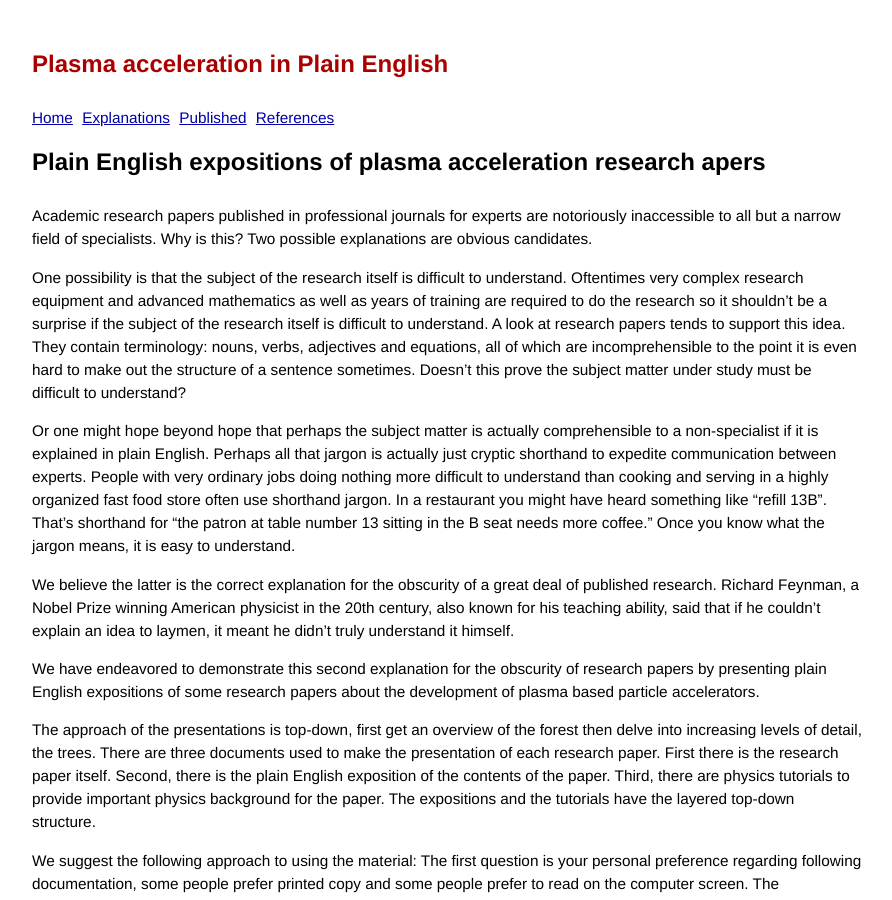
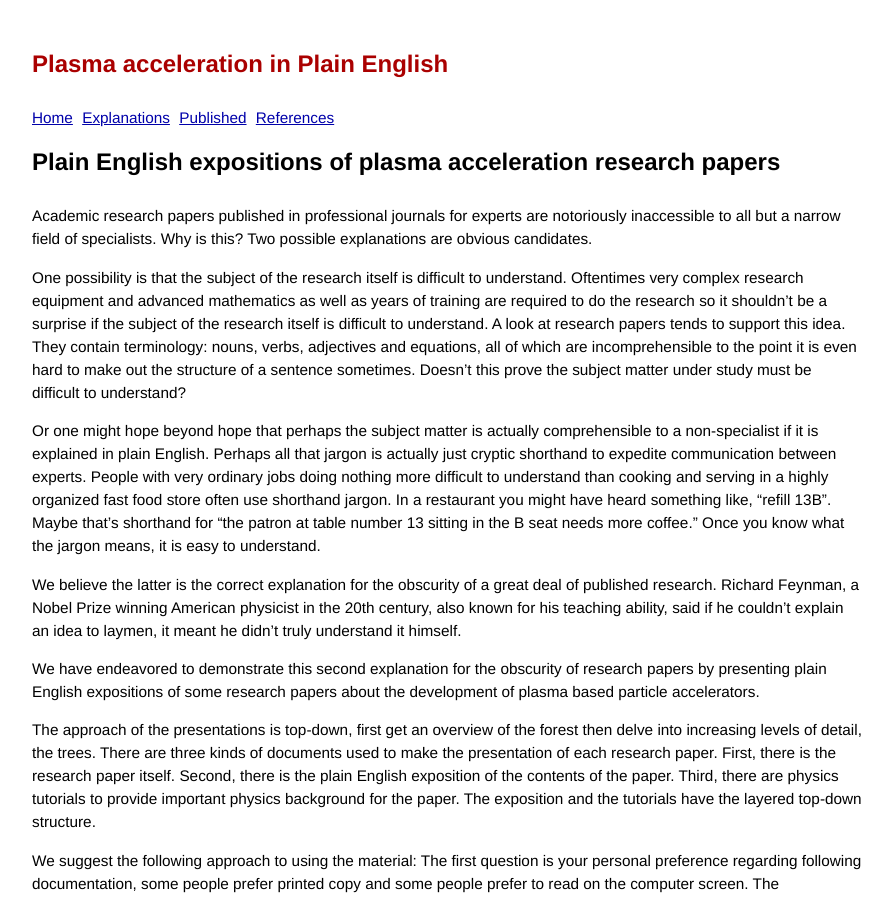
Before and after one commit to grbfacet/facet, a Jekyll site: the page built from plasma-accel-explained.md, in a window 1280 px wide and 900 px high. Shown: the whole window, without its empty margins (193-1085 px from the left). Built offline with Jekyll 4.4.1, drawn with Linux system fonts in a browser that asks for light colours.

Commit message:
Update plasma-accel-explained.md

```diff
--- a/plasma-accel-explained.md
+++ b/plasma-accel-explained.md
@@ -1,6 +1,6 @@
 ---
 layout: default
-title: Plain English expositions of plasma acceleration research apers
+title: Plain English expositions of plasma acceleration research papers
 ---
 
 
@@ -9,13 +9,13 @@ Academic research papers published in professional journals for experts are noto
 
 One possibility is that the subject of the research itself is difficult to understand. Oftentimes very complex research equipment and advanced mathematics as well as years of training are required to do the research so it shouldn’t be a surprise if the subject of the research itself is difficult to understand. A look at research papers tends to support this idea. They contain terminology: nouns, verbs, adjectives and equations, all of which are incomprehensible to the point it is even hard to make out the structure of a sentence sometimes. Doesn’t this prove the subject matter under study must be difficult to understand?
 
-Or one might hope beyond hope that perhaps the subject matter is actually comprehensible to a non-specialist if it is explained in plain English. Perhaps all that jargon is actually just cryptic shorthand to expedite communication between experts. People with very ordinary jobs doing nothing more difficult to understand than cooking and serving in a highly organized fast food store often use shorthand jargon. In a restaurant you might have heard something like “refill 13B”. That’s shorthand for “the patron at table number 13 sitting in the B seat needs more coffee.” Once you know what the jargon means, it is easy to understand.
+Or one might hope beyond hope that perhaps the subject matter is actually comprehensible to a non-specialist if it is explained in plain English. Perhaps all that jargon is actually just cryptic shorthand to expedite communication between experts. People with very ordinary jobs doing nothing more difficult to understand than cooking and serving in a highly organized fast food store often use shorthand jargon. In a restaurant you might have heard something like, “refill 13B”. Maybe that’s shorthand for “the patron at table number 13 sitting in the B seat needs more coffee.” Once you know what the jargon means, it is easy to understand.
 
-We believe the latter is the correct explanation for the obscurity of a great deal of published research. Richard Feynman, a Nobel Prize winning American physicist in the 20th century, also known for his teaching ability, said that if he couldn’t explain an idea to laymen, it meant he didn’t truly understand it himself.
+We believe the latter is the correct explanation for the obscurity of a great deal of published research. Richard Feynman, a Nobel Prize winning American physicist in the 20th century, also known for his teaching ability, said if he couldn’t explain an idea to laymen, it meant he didn’t truly understand it himself.
 
 We have endeavored to demonstrate this second explanation for the obscurity of research papers by presenting plain English expositions of some research papers about the development of plasma based particle accelerators.
 
-The approach of the presentations is top-down, first get an overview of the forest then delve into increasing levels of detail, the trees. There are three documents used to make the presentation of each research paper. First there is the research paper itself. Second, there is the plain English exposition of the contents of the paper. Third, there are physics tutorials to provide important physics background for the paper. The expositions and the tutorials have the layered top-down structure.
+The approach of the presentations is top-down, first get an overview of the forest then delve into increasing levels of detail, the trees. There are three kinds of documents used to make the presentation of each research paper. First, there is the research paper itself. Second, there is the plain English exposition of the contents of the paper. Third, there are physics tutorials to provide important physics background for the paper. The exposition and the tutorials have the layered top-down structure.
 
 We suggest the following approach to using the material: The first question is your personal preference regarding following documentation, some people prefer printed copy and some people prefer to read on the computer screen. The presentations involve some going back and forth between documents. Having at least a color copy of the research paper will probably work best for most people, especially if you have to pop windows up and down to switch documents.
 
```
